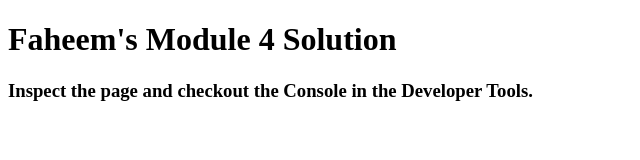
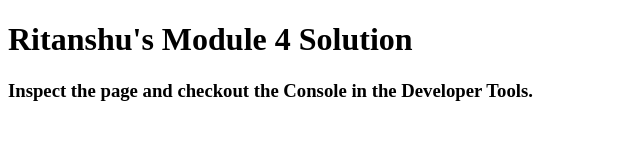
Before and after one commit to ritanshoo/CourseEraWebDev, a plain HTML site: page module-4-solution/index.html in a window 1280 px wide. Shown: the whole page, without its empty margins (0-640 px from the left). Drawn offline with Linux system fonts and the light colour scheme.

Commit message:
error fixed

```diff
--- a/module-4-solution/index.html
+++ b/module-4-solution/index.html
@@ -11,7 +11,7 @@
   <script src="script.js"></script>
 </head>
 <body>
-  <h1>Faheem's Module 4 Solution</h1>
+  <h1>Ritanshu's Module 4 Solution</h1>
   <h3>Inspect the page and checkout the Console in the Developer Tools.</h3>
 </body>
 </html>
```
